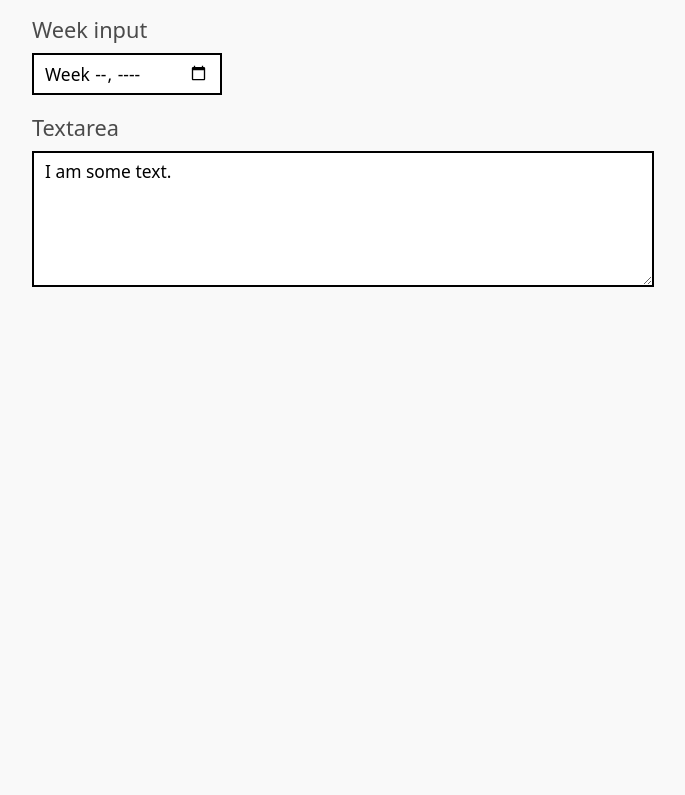
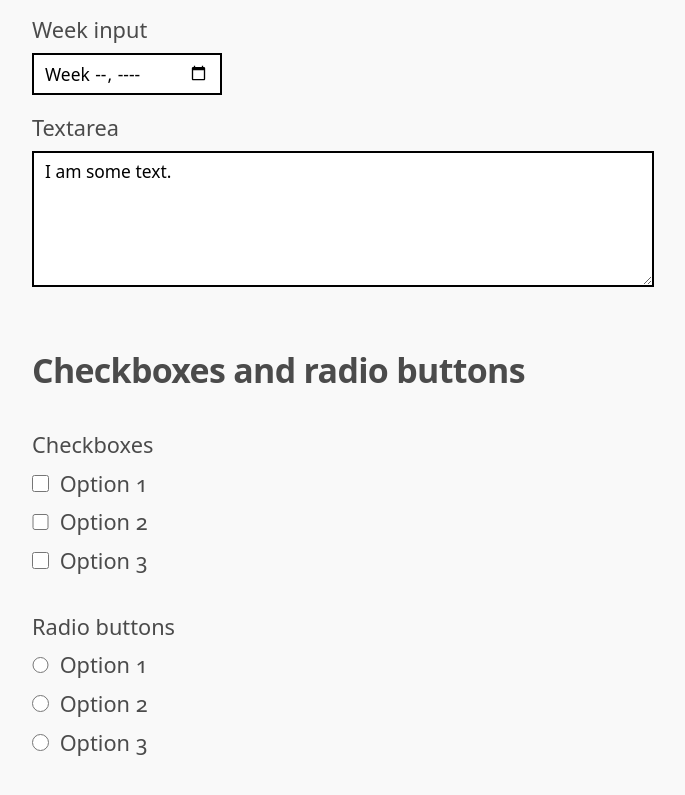
Before and after one commit to querkmachine/one-stylesheet, a website: page index.html in a window 1280 px wide. Shown: the part 6153-6948 px from the top of the page, without its empty margins (297-982 px from the left). Before the commit the page ends 6482 px from the top, so only its background shows below. Drawn offline with Linux system fonts and the light colour scheme; a web font is replaced by a local one.

Commit message:
Add simple checkbox and radio button styles

```diff
--- a/index.html
+++ b/index.html
@@ -210,5 +210,44 @@ body {
 
     <label for="textarea">Textarea</label>
     <textarea rows="5" cols="20" id="textarea">I am some text.</textarea>
+
+    <h4>Checkboxes and radio buttons</h4>
+    <fieldset>
+      <legend>Checkboxes</legend>
+
+      <label>
+        <input type="checkbox">
+        Option 1
+      </label>
+
+      <label>
+        <input type="checkbox">
+        Option 2
+      </label>
+
+      <label>
+        <input type="checkbox">
+        Option 3
+      </label>
+    </fieldset>
+
+    <fieldset>
+      <legend>Radio buttons</legend>
+
+      <label>
+        <input type="radio" name="radios">
+        Option 1
+      </label>
+
+      <label>
+        <input type="radio" name="radios">
+        Option 2
+      </label>
+
+      <label>
+        <input type="radio" name="radios">
+        Option 3
+      </label>
+    </fieldset>
   </body>
 </html>
--- a/one-stylesheet.css
+++ b/one-stylesheet.css
@@ -452,9 +452,25 @@ table thead th {
  */
 
 /* Labels */
-label {
+label,
+legend {
   display: block;
   margin-block-end: var(--space-1);
+}
+
+fieldset {
+  margin: 0;
+  margin-block-end: var(--space-5);
+  padding: 0;
+  border: none;
+}
+
+fieldset > :last-child {
+  margin-block-end: 0;
+}
+
+legend {
+  padding-inline: 0;
 }
 
 /* Buttons */
@@ -534,7 +550,7 @@ input:is(
 textarea:focus-visible {
   color: var(--color-text);
   background-color: var(--color-surface);
-  outline: 2px solid currentcolor;
+  outline: 2px solid var(--color-focus-text);
   box-shadow: 0 0 0 5px var(--color-focus-background);
 }
 
@@ -545,6 +561,24 @@ input:is([type="number"]) {
 textarea {
   inline-size: 100%;
   resize: vertical;
+}
+
+label:has(input:is([type="checkbox"], [type="radio"])) {
+  display: flex;
+  gap: var(--space-2);
+  align-items: baseline;
+}
+
+input:is([type="checkbox"], [type="radio"]) {
+  flex-shrink: 0;
+  inline-size: 1.25em;
+  block-size: 1.25em;
+  margin: 0;
+}
+
+input:is([type="checkbox"], [type="radio"]):focus-visible {
+  outline: 2px solid var(--color-focus-text);
+  box-shadow: 0 0 0 5px var(--color-focus-background);
 }
 
 /**
```
